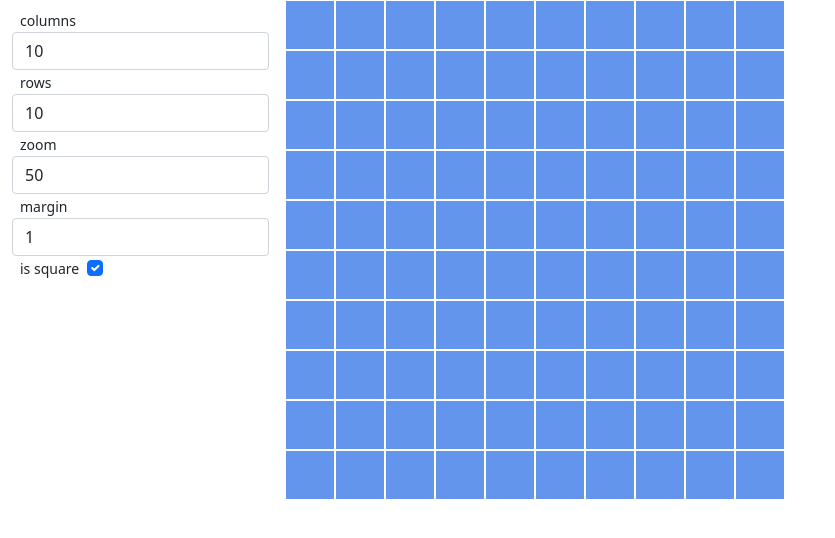
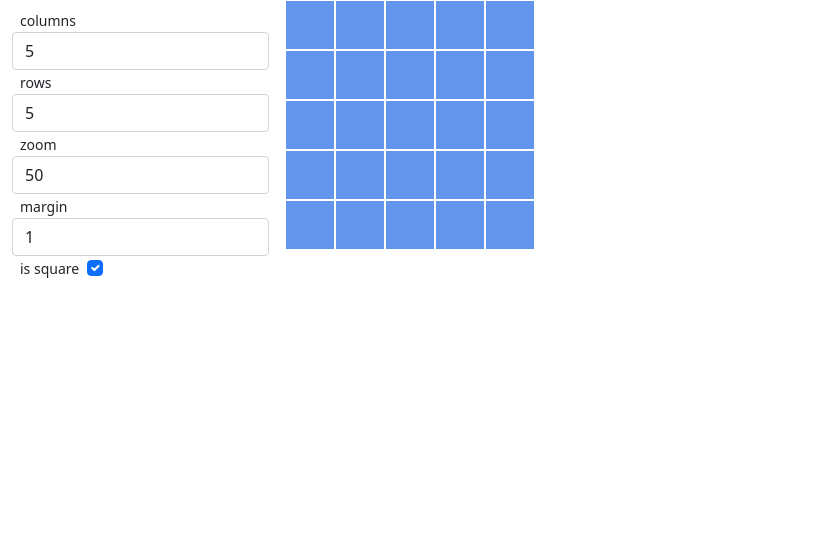
Before and after one commit to timbrownls20/Games, a Next.js app in the folder game-of-life/: page / in a window 1280 px wide. Shown: the top 538 px of the page, without its empty margins (0-835 px from the left). Built offline with nearby package versions, Linux system fonts and the light colour scheme.

Commit message:
change grid settings to use a reducer

```diff
--- a/game-of-life/pages/index.js
+++ b/game-of-life/pages/index.js
@@ -1,34 +1,27 @@
-import React, { useState } from "react";
+import React, {  useReducer } from "react";
 import Grid from "../src/Grid";
 import GridSettings from "../src/gridSettings";
+import GridReducer from "../src/gridReducer";
 
 const Index = () => {
   const initialState = {
-    rows: 10,
-    columns: 10,
-    max: 10,
+    rows: 5,
+    columns: 5,
+    max: 1000,
     isSquare: true,
     zoom: 50,
     margin: 1,
   };
 
-  const [columns, setColumns] = useState(initialState.columns);
-  const [rows, setRows] = useState(initialState.rows);
-  const [isSquare, setIsSquare] = useState(initialState.isSquare);
-  const [zoom, setZoom] = useState(initialState.zoom);
-  const [margin, setMargin] = useState(initialState.margin);
+  const [gridState, dispatch] = useReducer(GridReducer, initialState);
 
   return (
     <>
       <div className="container-fluid">
         <div className="game-container">
-          <GridSettings rowState={[rows, setRows]}
-                        columnState={[columns, setColumns]}
-                        isSquareState={[isSquare, setIsSquare]}
-                        zoomState={[zoom, setZoom]}
-                        marginState={[margin, setMargin]}
-                         />
-          <Grid rows={rows} columns={columns} zoom={zoom} margin={margin} max={initialState.max} />
+          <GridSettings gridState={gridState}
+                         dispatch={dispatch}/>
+          <Grid rows={gridState.rows} columns={gridState.columns} zoom={gridState.zoom} margin={gridState.margin} max={initialState.max} />
         </div>
       </div>
     </>
--- a/game-of-life/src/cell.js
+++ b/game-of-life/src/cell.js
@@ -18,6 +18,7 @@ const Cell = ({
     switch (action.type) {
       case "mouseOver":
         if (classOver) newState.className = classOver;
+        console.log(JSON.stringify(state))
         break;
       case "mouseOut":
         if (classOver)
@@ -37,7 +38,7 @@ const Cell = ({
   }
 
   useEffect(() => {
-    console.log(`cell render row ${cellState.row} column ${cellState.column}`);
+    //console.log(`cell render row ${cellState.row} column ${cellState.column}`);
   });
 
   const [cellState, dispatch] = useReducer(reducer, gameState);
--- a/game-of-life/src/grid.js
+++ b/game-of-life/src/grid.js
@@ -1,11 +1,11 @@
-import React, { useState, useCallback } from "react";
-import memoize from "fast-memoize";
+import React, { useCallback } from "react";
+import PropTypes from "prop-types";
+
 import utils from "./utils";
-import PropTypes from "prop-types";
 import Cell from "./cell";
+import useInterval from "./hooks/useInterval";
 
 const Grid = ({ rows, columns, max, zoom, margin }) => {
-
   //.. calculate from cell size
   const height = zoom;
   const width = zoom * columns;
@@ -26,14 +26,29 @@ const Grid = ({ rows, columns, max, zoom, margin }) => {
     });
 
     return gameStateInitial;
-  }
+  };
   const gameState = getInitialGameState(max);
 
-  const notify = useCallback((cellState) => {
-    //.. do nothing
-    gameState[cellState.row][cellState.column] = cellState;
-    console.log(`notify ${JSON.stringify(gameState)}`)
-  },[gameState]);
+  const notify = useCallback(
+    (cellState) => {
+      let newCellState = { ...cellState, selected: true };
+      gameState[cellState.row][cellState.column] = newCellState;
+    },
+    [gameState]
+  );
+
+  let tick = 0;
+  useInterval(() => {
+    tick++;
+    if (tick > max) tick = 1;
+    let activeCellState = gameState[tick][tick];
+    let newCellState = {
+      ...activeCellState,
+      selected: true,
+      className: "cell-select",
+    };
+    gameState[tick][tick] = newCellState;
+  }, 1000);
 
   return (
     <>
@@ -42,7 +57,6 @@ const Grid = ({ rows, columns, max, zoom, margin }) => {
           return (
             <div key={row} className="flex-container" style={styleContainer}>
               {utils.range(1, columns).map((column) => {
-
                 return (
                   <Cell
                     key={`${row}-${column}`}
@@ -59,9 +73,10 @@ const Grid = ({ rows, columns, max, zoom, margin }) => {
           );
         })}
       </div>
-      {/* <div>
-        {JSON.stringify(gameState)}
-      </div> */}
+      <div>
+        {/* Tick {tick} */}
+        {/* {JSON.stringify(gameState)} */}
+      </div>
     </>
   );
 };
@@ -72,7 +87,7 @@ Grid.propTypes = {
   margin: PropTypes.number,
   rows: PropTypes.number,
   columns: PropTypes.number,
-  max: PropTypes.number
+  max: PropTypes.number,
 };
 
 export default Grid;
--- /dev/null
+++ b/game-of-life/src/gridReducer.js
@@ -0,0 +1,22 @@
+const GridReducer = (state, action) => {
+  switch (action.type) {
+    case "set-rows":
+      return { ...state, rows: action.value };
+    case "set-columns":
+      return state.isSquare == true
+        ? { ...state, columns: action.value, rows: action.value }
+        : { ...state, columns: action.value };
+    case "set-isSquare":
+      return action.value == true
+        ? { ...state, isSquare: action.value, rows: state.columns }
+        : { ...state, isSquare: action.value };
+    case "set-zoom":
+      return { ...state, zoom: action.value };
+    case "set-margin":
+      return { ...state, margin: action.value };
+    default:
+      return state;
+  }
+};
+
+export default GridReducer;
--- a/game-of-life/src/gridSettings.js
+++ b/game-of-life/src/gridSettings.js
@@ -1,12 +1,6 @@
   import React from 'react';
 
-  const gridSettings = ({rowState, columnState, isSquareState, zoomState, marginState}) => {
-
-    const [rows, setRows] = rowState;
-    const [columns, setColumns] = columnState;
-    const [isSquare, setIsSquare] = isSquareState;
-    const [zoom, setZoom] = zoomState;
-    const [margin, setMargin] = marginState;
+  const gridSettings = ({gridState, dispatch}) => {
 
     return (
       <div className="form-panel">
@@ -19,10 +13,9 @@
             min="0"
             className="form-control"
             placeholder="number of columns"
-            value={columns}
+            value={gridState.columns}
             onChange={(e) => {
-              setColumns(e.target.value);
-              if (isSquare) setRows(e.target.value);
+              dispatch({type:'set-columns', value:parseInt(e.target.value)});
             }}
           />
           <small className="mx-2">rows</small>
@@ -32,10 +25,9 @@
             min="0"
             className="form-control"
             placeholder="number of rows"
-            value={rows}
+            value={gridState.rows}
             onChange={(e) => {
-              setRows(e.target.value);
-              if (isSquare) setColumns(e.target.value);
+              dispatch({type:'set-rows', value:parseInt(e.target.value)});
             }}
           />
           <small className="mx-2">zoom</small>
@@ -44,9 +36,9 @@
             min="0"
             className="form-control"
             placeholder="zoom"
-            value={zoom}
+            value={gridState.zoom}
             onChange={(e) => {
-              setZoom(parseInt(e.target.value));
+              dispatch({type:'set-zoom', value:parseInt(e.target.value)});
             }}
           />
           <small className="mx-2">margin</small>
@@ -55,9 +47,9 @@
             min="0"
             className="form-control"
             placeholder="margin px"
-            value={margin}
+            value={gridState.margin}
             onChange={(e) => {
-              setMargin(parseInt(e.target.value));
+              dispatch({type:'set-margin', value:parseInt(e.target.value)});
             }}
           />
           <small className="mx-2">is square</small>
@@ -65,10 +57,12 @@
             type="checkbox"
             className="form-check-input"
             placeholder="is square"
-            checked={isSquare}
+            checked={gridState.isSquare}
             onChange={(e) => {
-              setIsSquare(e.target.checked);
-              if (e.target.checked) setRows(columns);
+
+              console.log(e.target);
+
+              dispatch({type:'set-isSquare', value:e.target.checked});
             }}
           />
         </div>
--- /dev/null
+++ b/game-of-life/src/hooks/useInterval.js
@@ -0,0 +1,24 @@
+import { useLayoutEffect, useRef } from 'react'
+
+function useInterval(callback, delay) {
+  const savedCallback = useRef(callback)
+
+  // Remember the latest callback if it changes.
+  useLayoutEffect(() => {
+    savedCallback.current = callback
+  }, [callback])
+
+  // Set up the interval.
+  useLayoutEffect(() => {
+    // Don't schedule if no delay is specified.
+    if (delay === null) {
+      return
+    }
+
+    const id = setInterval(() => savedCallback.current(), delay)
+
+    return () => clearInterval(id)
+  }, [delay])
+}
+
+export default useInterval
```
